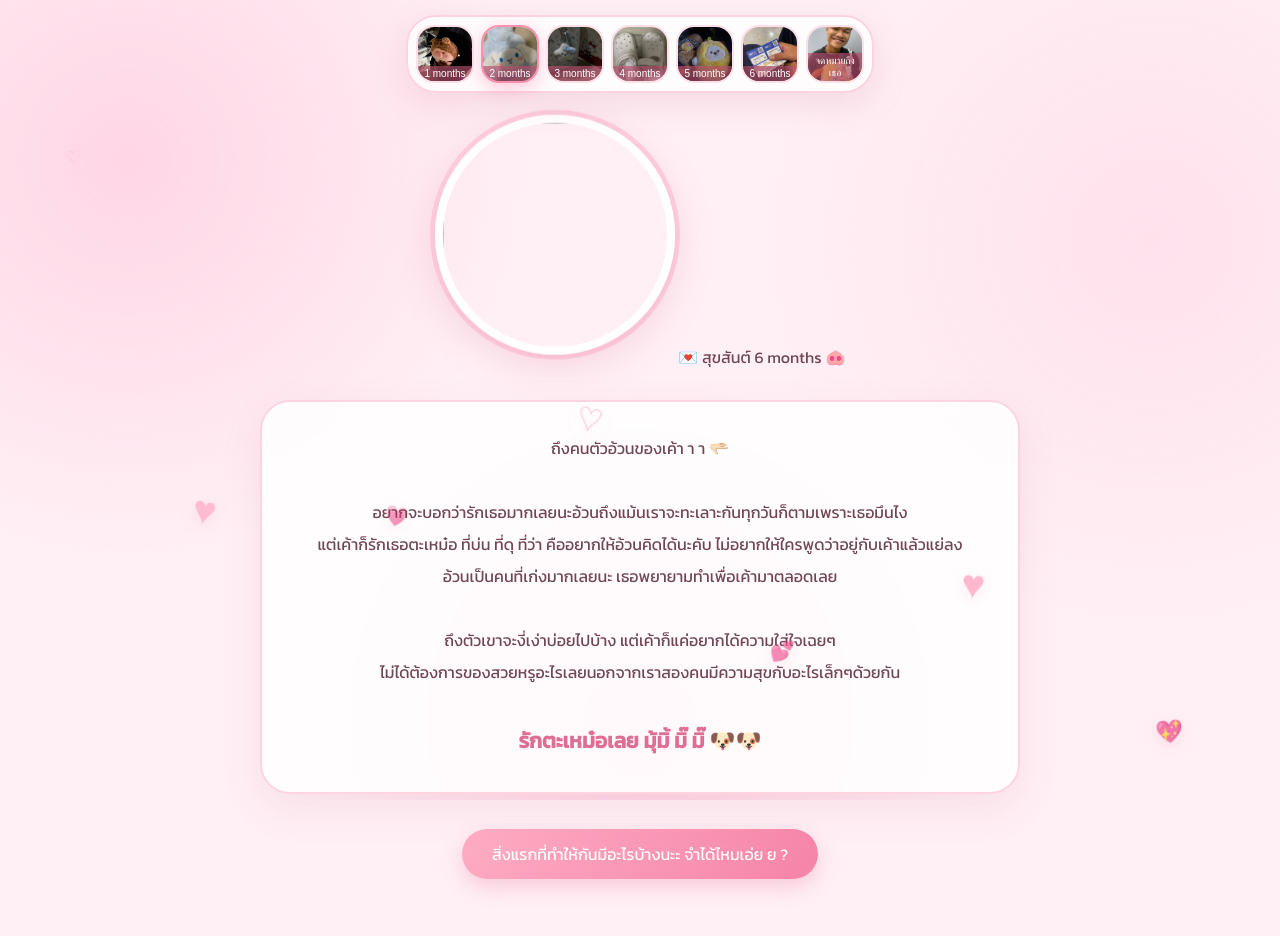
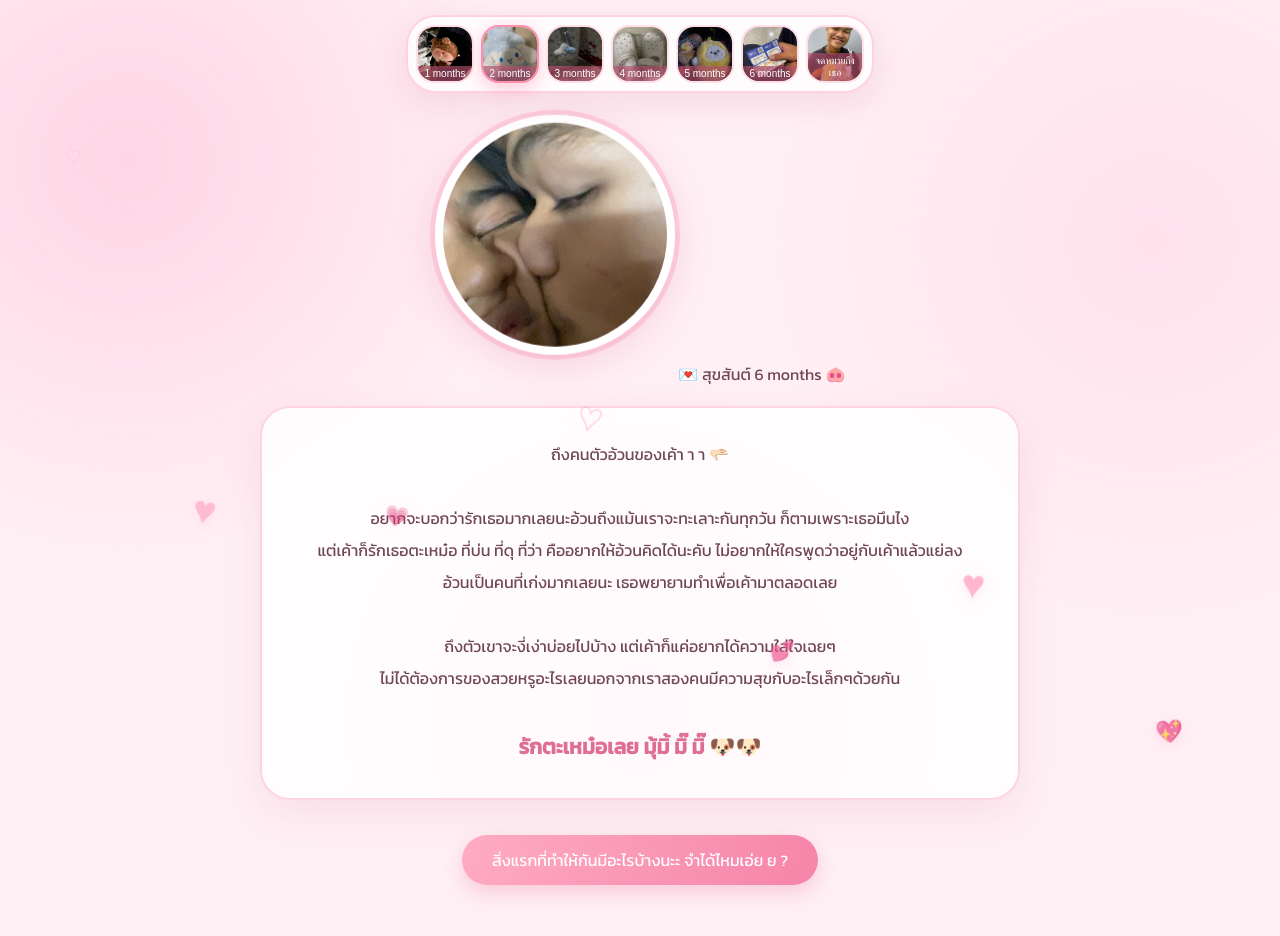
Before and after one commit to JUNTIRA-15312/NiNezx, a plain HTML site: page index.html in a window 1280 px wide. Both pictures are taken after a click on the button "2 months". Drawn offline with Linux system fonts and the light colour scheme.

Commit message:
Update index.html

```diff
--- a/index.html
+++ b/index.html
@@ -1078,7 +1078,7 @@ h2{
 
 
 <img class="main-image"
-     src="images/IMG_0203.jpeg
+     src="images/IMG_0203.jpeg"
 
 
 <h2>
@@ -1092,9 +1092,11 @@ h2{
 
     <br><br>
 
-    อยากจะบอกว่ารักเธอมากเลยนะอ้วนถึงแม้นเราจะทะเลาะกันทุกวันก็ตามเพราะเธอมึนไง<br>
-
-    แต่เค้าก็รักเธอตะเหม๋อ ที่บ่น ที่ดุ ที่ว่า คืออยากให้อ้วนคิดได้นะคับ ไม่อยากให้ใครพูดว่าอยู่กับเค้าแล้วแย่ลง<br>
+    อยากจะบอกว่ารักเธอมากเลยนะอ้วนถึงแม้นเราจะทะเลาะกันทุกวัน
+      ก็ตามเพราะเธอมึนไง<br>
+
+    แต่เค้าก็รักเธอตะเหม๋อ ที่บ่น ที่ดุ ที่ว่า คืออยากให้อ้วนคิดได้นะคับ
+      ไม่อยากให้ใครพูดว่าอยู่กับเค้าแล้วแย่ลง<br>
 
     อ้วนเป็นคนที่เก่งมากเลยนะ เธอพยายามทำเพื่อเค้ามาตลอดเลย
 
```
